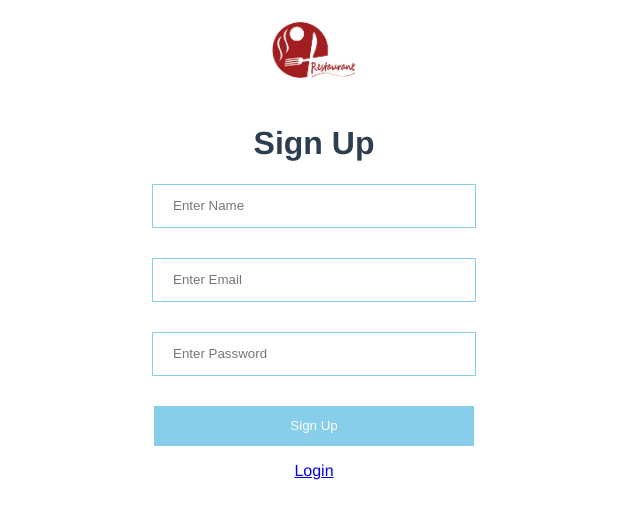
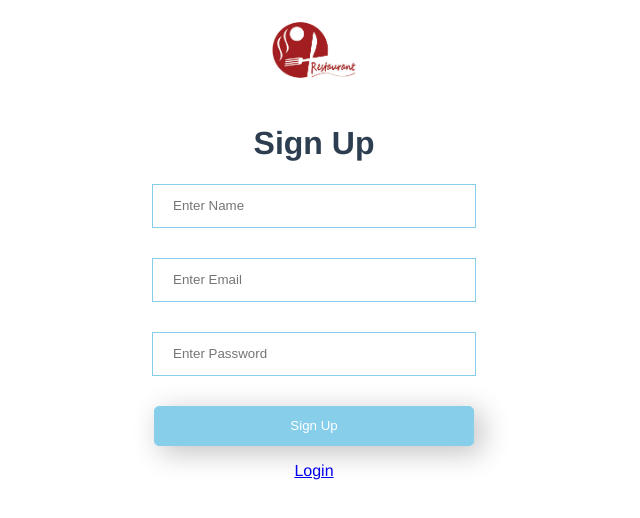
Before and after one commit to lemael/resto-projekt, a Vue app: page /sign-up in a window 1280 px wide. Shown: the top 518 px of the page, without its empty margins (326-966 px from the left). Built offline with nearby package versions, Linux system fonts and the light colour scheme.

Commit message:
Implement function logout

```diff
--- a/src/App.vue
+++ b/src/App.vue
@@ -48,8 +48,16 @@ body{
   border: 1px solid skyblue;
   background-color: skyblue;
   color: #fff;
+  border-radius: 5px;
+  box-shadow: 7px 6px 28px 1px rgba(0, 0, 0, 0.24);
   cursor: pointer;
+  outline: none;
+  transition: 0.2s;
 
+}
+.register button:active, .login button:active{
+  transform: scale(0.98);
+  box-shadow: 3px 2px 22px 1px rgb(0,0,0,0.24);
 }
 
 </style>
--- a/src/components/Header.vue
+++ b/src/components/Header.vue
@@ -3,12 +3,20 @@
         <a href="#">Home</a>
         <a href="#">Add Restaurant</a>
         <a href="#">Update Restaurant</a>
-        <a href="#">Logout</a>
+        <a v-on:click="logout" href="#">Logout</a>
     </div>
 </template>
 <script>
 export default{
-    name:"HeaderPage"
+    name:"HeaderPage",
+    methods:{
+        logout()
+        {
+            localStorage.clear();
+            this.$router.push({name:"Login"})
+            //console.warn("logout")
+        }
+    }
 }
 </script>
 <style>
```
